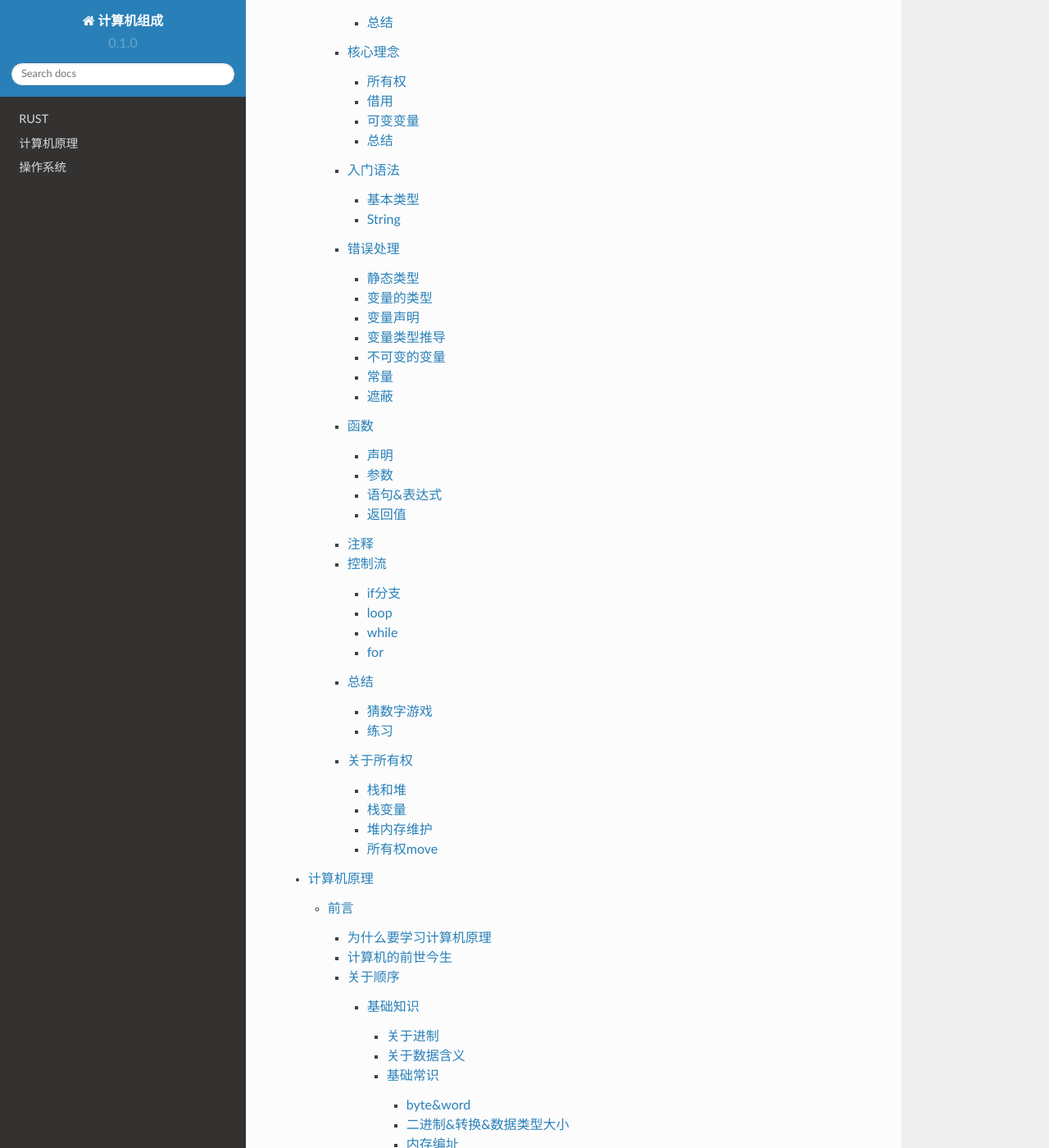
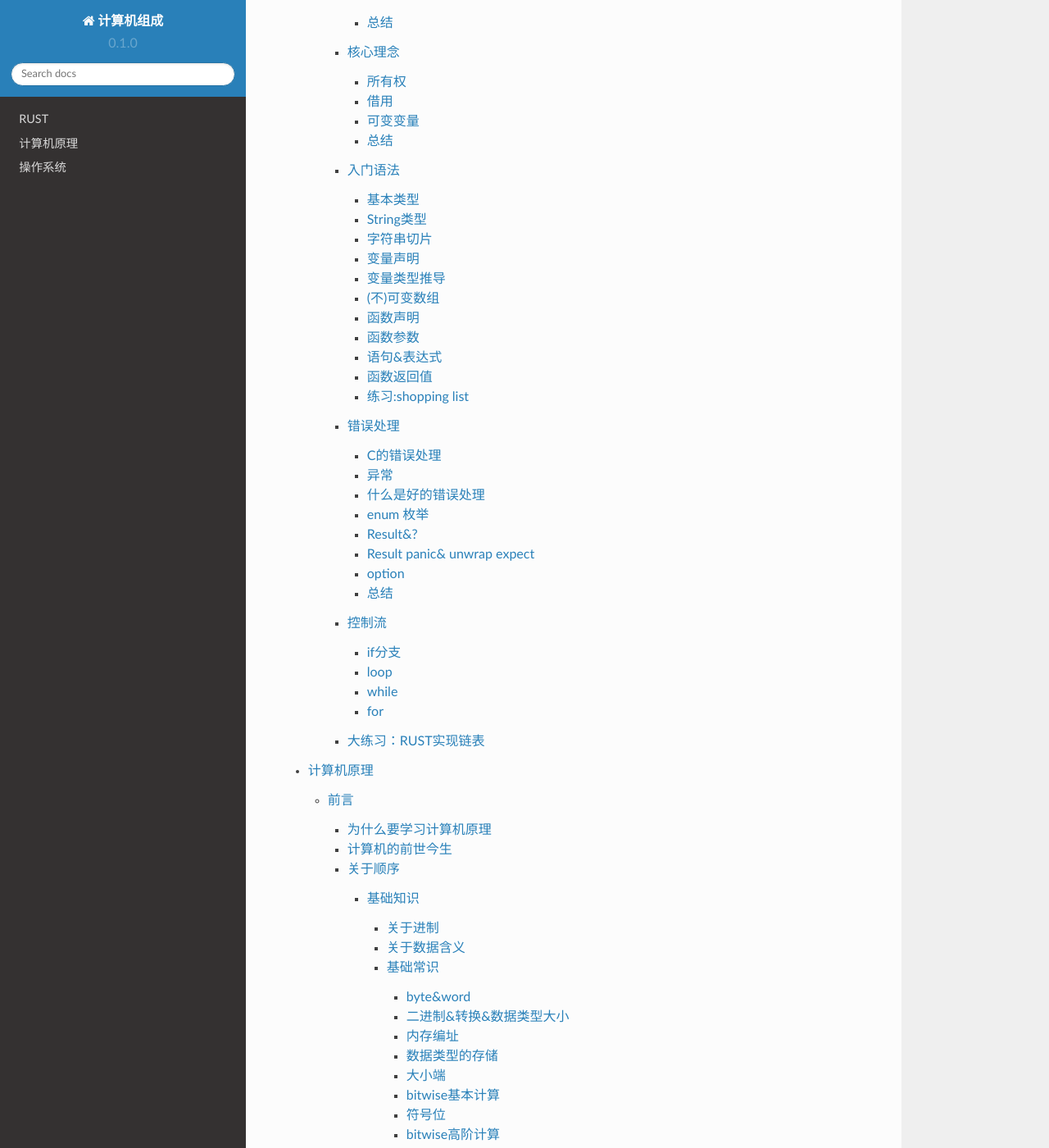
Before and after one commit to guoweikang/Notes, a Sphinx documentation site: the page built from docs/source/index.rst, in a window 1280 px wide and 1400 px high, scrolled down 1322 px. Shown: the whole window at 82% size. Built offline with Sphinx 7.4.7 and the Read the Docs theme 2.0.0, drawn with Linux system fonts in a browser that asks for light colours; pages that are not in the unit, such as notebooks, are missing from menus; some of the changed lines change nothing that is shown.

Commit message:
update rust

```diff
--- a/docs/source/rust/rust.rst
+++ b/docs/source/rust/rust.rst
@@ -340,6 +340,20 @@
 
  - 所有者可以把内存临时借用给其他人，借用内存的那个人，临时拥有内存，用完要归还给所有者
 
+思考一个问题，如果借用也是一个类型，借用有没有所有权的概念？
+
+.. code-block:: c
+
+	fn main() {
+		let s = String::from("你1234567");
+		let s1 = &s;
+		let s2 = s1; //s1有所有权概念吗? 是否会把所有权交给s2n?
+
+		println!("{}", s1);
+		println!("{}", s2);
+	}
+
+
 讲到这里，就必须要提 可变变量,我的内存借给别人，他能不能修改？如果我内存借用给了好几个人，这些人都对内存
 修改会出现什么情况？
 
@@ -543,6 +557,167 @@
 ---------
 是时候简单介绍一些基本类型和语法 以便于继续下面的学习
 
+基本类型
+^^^^^^^^^^
+和C类似，RUST的基本数据类型有：
+
+ - 符号整数：  i8 i16 i32 i64 i128 以及 isize(平台相关 指针宽度)
+ - 无符号整数: u8 u16 u32 u64 u128 以及 usize
+ - 浮点数： f32 f64
+ - char: 单个unicode字符,4byte
+ - bool: 只能是true 和 false
+ - 单元类型 unit：() 只能为空
+
+.. note::
+
+	基础类型的赋值(copy) 是值copy（内存都是栈上内存）,虽然基础类型没有所有权转移，但是依然遵循借用规则
+
+.. code-block:: c
+
+	fn main() {
+		let mut s = 10;
+		let mut s1 = &mut s;
+
+		println!("{}",s); // 错误，s已经作为可变变量借用给了 s1
+		println!("{}",s1);
+	}
+
+
+String类型
+^^^^^^^^^^^
+在RUST里面有两个string 类型， 我们先介绍String 类型， 需要注意的有两点:
+
+ - String 是一个长度可变的字符串，内存从堆上分配
+ - String 遵循所有权
+ - String 内部以UTF-8编码
+ - String 类型的基本结构为 3word字节 (capcity：  data:  len: )
+
+.. code-block:: c
+
+	let mut s: String = String::from("Hello "); // mut tell use this s is mutable
+	s.push_str("world!");
+	s.replace_range(.., "123"); // 可能破坏 UTF-8编码
+	let s2 = String::from("second word");
+	let s3 = s1 + &s2; // 这里 s1的所有权已经move
+	println!("{}", s1); // 错误
+
+字符串切片
+^^^^^^^^^^^
+字符串切片是字符串部分值得*引用*，初始化为：
+
+.. code-block:: c
+
+	fn main() {
+
+		let mut s = String::from("hello world");
+
+		let hello = &s[0..5];
+
+		let world = &s[6..11];
+
+		s.clear(); //错误， s此时被 world 切片引用
+		println!("{}",world);
+	}
+
+当字符串被切片引用期间，字符串不能修改
+
+切片得优势: 允许我们在仅使用部分内存时，依然能够享受 所有权 借用规则
+
+
+变量声明
+^^^^^^^^
+RUST的变量声明格式为 :  let  + {mut} + 变量名 + {: 类型}
+
+ - mut 是可选的，用来声明可变变量，可变变量下一小节说明
+ - :类型: 类型说明是可选的，关于默认类型推导后面专门说明
+
+.. code-block:: c
+
+	#声明变量
+	let int32: i32 = 123;
+	let mut int32: i32 = 123;
+
+变量类型推导
+^^^^^^^^^^^^^^
+上一小节，我们说变量声明的类型可能是可选的，RUST 提供以下几种机制，在编译阶段，自动推导出类型
+
+ - 显示给出类型：  let a : i32 显示声明a 的类型为i32
+ - 通过后缀:  let a = 12i32， 利用初始值的后缀 声明a的类型为i32
+ - 默认类型:  let a = 12;  RUST 默认整数类型为 i32 浮点型默认为 f64
+ - 上下文推断: RUST 不仅仅只是根据初值定义类型，还可以通过上下文的使用 决定类型
+
+关于(不)可变 在之前我们已经介绍过 不在强调
+
+(不)可变数组
+^^^^^^^^^^^^^^
+Vec 是RUST提供的可变数组类型 下面是一个示例：
+
+.. code-block:: c
+
+	let mut v: Vec<i32> = Vec::new();
+	v.push(2);
+	v.push(3);
+	// Even here, the ": Vec<i32>" type annotation is optional. If you omit it, the
+	// compiler will look ahead to see how the vector is being used, and from that, it
+	// can infer the type of the vector elements. Neat!
+
+固定大小的数组，C里面的固定数组，发生访问越界是不会报错的，Rust如果发生数组越界 会报错
+
+.. code-block:: c
+
+	let mut arr: [i32; 4] = [0, 2, 4, 8];  // 声明使用 类型；大小
+	arr[0] = -2;
+	println!("{}", arr[0] + arr[1]);
+
+函数声明
+^^^^^^^^^^^^
+ - fn用来声明函数，其余和C一样
+
+函数参数
+^^^^^^^^^
+ - 通过(var1 : datatype,  var2 : datatype) 定义了两个类型的变量
+
+语句&表达式
+^^^^^^^^^^^^^
+本小节对于习惯使用C 但是第一次解除RUST的人可能有点别扭，RUST有一个叫做表达式的概念；
+从代码直观编程上看，语句是有”;“ 作为结尾的， 表达式没有 ";"  下面是一个最直观的例子
+
+.. code-block:: c
+
+	fn main() {
+		let y = {
+			let x = 3;
+			x + 1
+		};
+		println!("The value of y is: {}", y);
+	}
+
+这里使用的是一个块表达式
+
+函数返回值
+^^^^^^^^^^^^
+
+ - 通过类似 fn a() -> i32 {} 定义一个返回值是i32类型的函数
+ - 函数返回值 必须通过表达式的形式返回,RUST没有return 关键字
+
+下面是一个简单的示例:
+
+.. code-block:: c
+
+	fn main() {
+		let x = plus_one(5);
+
+		println!("The value of x is: {}", x);
+	}
+
+	fn plus_one(x: i32) -> i32 {
+		// x + 1;错误
+		x+1 //正确
+	}
+
+
+练习:shopping list
+^^^^^^^^^^^^^^^^^^
 请先尝试自己通过google 或者chatgpt 完成一个小程序实现如下功能：终端接收购物清单，结束输入done 然后打印
 
 .. code-block:: c
@@ -561,28 +736,18 @@
 	* cucumbers
 
 
-基本类型
-^^^^^^^^^^
-和C类似，RUST的基本数据类型有：
-
- - 符号整数：  i8 i16 i32 i64 i128 以及 isize(平台相关 指针宽度)
- - 无符号整数: u8 u16 u32 u64 u128 以及 usize
- - 浮点数： f32 f64
- - char: 单个unicode字符,4byte
- - bool: 只能是true 和 false
- - 单元类型 unit：() 只能为空
-
-String
-^^^^^^^^^^
-
 错误处理
 ---------
-错误处理机制，在任何一门语言都是常见并且必要的，目前常见的错误处理有两种模式:
+错误处理机制，在任何一门语言都是常见并且必要的，在进入RUST 的错误处理之前，先回顾一下主流语言的处理方式和存在问题
 
-  - C/C++ 里面，常见的都是通过返回值返回错误(0 success  !0 error)
-  - python/java 经常使用的异常机制
+C的错误处理
+^^^^^^^^^^^^^
+C里面最常见的错误返回一般是:
 
-不得不说，其实C里面的错误处理是最简单、也是最不好使用的; 必须要求每个函数*最好*都有自己的文档说明，用以解释自己的返回值，并且调用者必须要处理，让我们看一下以下这段代码，看看有什么问题：
+ - 0 表示成功，-1表示失败， 错误原因通过修改errno记录
+ - 如果返回值是一个指针(void *) NULL表示失败，非NULL表示成功
+
+不得不说，其实C里面的错误处理是最简单，看一下下面的示例
 
 .. code-block:: c
 
@@ -609,169 +774,293 @@
 
 看一下上面代码；应该是C里面经常会犯的错误；由于每个函数对错误可能都有不同的理解,因此C对于错误的处理有这些痛点:
 
-  - 不同函数对于返回值有不同的解释we(一般通常是<0是错误 0是成功 >0有其他含义)
+  - 不同函数对于返回值有不同的解释
   - 错误在逐层向上传递的时候,每一级都处理正确，如果哪里处理不正确，就可能会产生bug
+  - 由于每一级都需要错误检查，因此代码中可能存在大量的错误检查代码，影响可读性
+
+异常
+^^^^^^
+由于C/C++经常由于对返回值漏检查，因此，现在大多数语言都使用了异常机制，如果你使用过异常机制，你会发现他得最大特点在
+
+ - 如果函数调用链某一个环节发生了错误(没有处理异常) 该异常会一直向上传递，直到有人捕获他或者触发main crash
+ - 异常得好处在于，如果错误没有被捕获，程序不会在错误状态下继续运行
+ - 不需要向C一样，在每一级都处理异常，优化了代码
+
+但是异常也引入了一些新的问题，在C里面，由于错误会被一层一层处理，因此一旦错误发生，是比较容易追溯；而且当前函数只需要关注calle可能得错误即可；
+但是由于异常引入，导致可能错误陷入很深，并且如果中间调用者也不对错误进行正确捕获，最终也会导致异常无法追溯
+
+总结一下，错误处理在编程中是必须要处理得，好的错误处理应该完成这些功能
+
+
+什么是好的错误处理
+^^^^^^^^^^^^^^^^^^
+
+ - 每一级调用的错误是明确的，并且需要正确的处理
+ - 虽然错误都要捕获，但是最好不要有很多检查代码，错误处理代码应该尽可能优雅简洁，可读性要好，尽量和正常逻辑有明显得分界线(C做的不好 异常得try catch 是一个好的例子)
+
+
+enum 枚举
+^^^^^^^^^^
+在正式介绍RUST 错误处理之前，先简单介绍一下 RUST 中的枚举,枚举基本上和C 类似，看下面代码
+
+.. code-block:: c
+
+	enum COLOR {
+    Red,
+    Yellow,
+    Blue,
+	}
+
+	fn func(color: COLOR) {
+		match color {
+			COLOR::Red =>  println!("red"),
+			COLOR::Yellow =>  println!("Yellow"),
+			//COLOR::Blue =>  println!("Blue"), this would error
+		}
+	}
+
+	fn main() {
+		func(COLOR::Red);
+		func(COLOR::Yellow);
+		func(COLOR::Blue);
+	}
+
+一个简单的枚举使用示例，match 类似于switch case, 一个match 必须要匹配所有的枚举值，当然也有一种默认写法
+
+.. code-block:: c
+
+	enum COLOR {
+    Red,
+    Yellow,
+    Blue,
+	}
+
+	fn func(color: COLOR) {
+		match color {
+			COLOR::Blue =>  println!("Blue"),
+			_ =>  println!("not blue"),
+		}
+	}
+
+	fn main() {
+		func(COLOR::Red);
+		func(COLOR::Yellow);
+		func(COLOR::Blue);
+	}
+
+试一下把 _ =>  println!("not blue"), 放到第一行 看看会发生什么？ match 是顺序匹配的, _ 隐含有匹配所有的含义
 
 
 
-------------------
-我们主要通过对比 RUST 和 C的变量使用以及约束上 来帮助理解RUST的变量使用
-
-我们都知道C语言的变量只是一个内存label，基本格式为:
-  限定符(const static voiliate ....) + 数据类型(int/struct...) + 变量名
-
-限定符主要用于描述内存位置(bss/stack)以及一些其他约束(const 常量,编译阶段会检查不允许修改)等
-数据类型就很简单了，主要用来描述变量内存大小 变量名用于在编写代码作为注记符，经过编译后，变量的使用只是引用其内存地址
-
-C语言(主要是编译器)也提供了一些基本的变量类型检查,比如如果使用const 修饰的变量，不能再代码中修改他
-
-如果比较 RUST的和C的区别，这个我想说，各有利弊把
- - 使用习惯C语言的人，似乎总是认为C是好的，因为他 更加贴近计算机，我们基本上可以通过C语言判断出他的汇编行为(需要一些计算机原理知识);
- - 任何更加上层语言，总是对代码增加了一些高级机制，RUST也不例外，RUST 为了安全和更加高级的功能，变量不在是简单的内存label，类似于python java，加了一层抽象封装:类型
- - RUST的优点在于 拥有强大的类型系统，在编程层面就实现了变量的并发、错误引用等检查
-
-.. node::
-	由于RUST的类型系统的强大，因此不可避免在类型以及变量使用上，相比较C在使用上要更加复杂一点，但是这种复杂，在原有C语言里面也是存在的(这个意思是，如果C要实现RUST 提供的加强能力，也必须要额外编写代码)
-
-
-静态类型
-^^^^^^^^^
-可喜可贺，RUST 是一种静态类型语言，和C一样，所有变量的类型在编译阶段就确定下来了，但是比C稍微强的是，RUST
-编译器支持编译期间的类型推导
-
-
-
-变量的类型
-^^^^^^^^^^^^
-和C类似，RUST的基本数据类型有：
-
- - 符号整数：  i8 i16 i32 i64 i128 以及 isize(平台相关 指针宽度)
- - 无符号整数: u8 u16 u32 u64 u128 以及 usize
- - 浮点数： f32 f64
- - char: 单个unicode字符,4byte
- - bool: 只能是true 和 false
- - 单元类型 unit：() 只能为空
-
-复合类型：
- - 数组类型：如 [1,2,3]
- - 元组类型：如(1,true)
-
-注意区别和C的不同：
- - char 是4byte
- - bool 只有两个值 更加明确
- - 多了一个unit类型
- - 元组可以类比为 C里面的结构体
-
-变量声明
-^^^^^^^^
-RUST的变量声明格式为 :  let  + {mut} + 变量名 + {: 类型}
-
- - mut 是可选的，用来声明可变变量，可变变量下一小节说明
- - :类型: 类型说明是可选的，关于默认类型推导后面专门说明
+枚举也允许指定不同的类型，看示例
 
 .. code-block:: c
 
-	#声明变量
-	let int32: i32 = 123;
-	let mut int32: i32 = 123;
+	enum COLOR {
+    Red(i32),
+    Yellow(String),
+    Blue,
+	}
 
-变量类型推导
-^^^^^^^^^^^^^^
-上一小节，我们说变量声明的类型可能是可选的，RUST 提供以下几种机制，在编译阶段，自动推导出类型
+	fn func(color: COLOR) {
+		match color {
+			COLOR::Red(a) =>  println!("red value is {}",a ),
+			COLOR::Yellow(s) =>  println!("string value is {}",s),
+			COLOR::Blue =>  println!("blue"),
+		}
+	}
 
- - 显示给出类型：  let a : i32 显示声明a 的类型为i32
- - 通过后缀:  let a = 12i32， 利用初始值的后缀 声明a的类型为i32
- - 默认类型:  let a = 12;  RUST 默认整数类型为 i32 浮点型默认为 f64
- - 上下文推断: RUST 不仅仅只是根据初值定义类型，还可以通过上下文的使用 决定类型
+	fn main() {
+		func(COLOR::Red(100));
+		func(COLOR::Yellow("Hello".to_string()));
+		func(COLOR::Blue);
+	}
 
-
-不可变的变量
-^^^^^^^^^^^^^^
-C语言定义一个不可变的变量，我们都知道可以使用const关键字
-
- - const 关键字用于声明一个不可变变量,编译器在编译时，如果发现有人尝试对其修改 会报错
-
-RUST是怎么样定义不可变变量？
-
- - 不可变变量:  let variable, 声明不可变变量，和C语言的const变量类似，rust的类型检查会更为严格
-
-
-注意：RUST的不可变变量和常量的区分：常量必须给出显示的类型声明，，不可变变量 可以通过赋值语句，动态的初始化。
-
-为什么建议使用不可变变量？
-从RUST的变量声明上，我们就可以看出来，默认如果不加mut，变量都会声明为不可变变量，在C语言中我们一般没有这个习惯，RUST就是要强行反转这个习惯，变量在一般情况下，只允许使用一次，用完以后，就不能修改，只有在明确后续需要修改的时候，需要把变量声明为可变变量；这样做的好处是，可以预防一些bug以及更加方便做并发编程
-
-
-常量
-^^^^^^
-C语言定义一个基本常量，一般我们使用#define 关键字
-
- - #define 关键字 在预编译阶段 代码就会被替换成常量，常量并不是变量，只是作为简单的字符串替换
- - 常量: const  AAA_BBB_CCC: DATA_TYPE; 必须显示给出类型定义在编译阶段类型的内存大小以及值就必须要确认下来，不允许在发生改变，有点像C里面的宏常量
-
-
-遮蔽
-^^^^^
-我们知道，C语言允许在不同作用域内定义重名变量，而且该变量只在最内层作用域生效；
-RUST 则不同，RUST 允许在同一个作用域，重复定义变量，相同作用域内的变量 一旦重新定义，则会抛弃之前的定义
-
-为什么需要这个能力？
-
- - 当之前变量使用完成以后，我们希望复用变量名，可以抛弃掉第一个变量，这样可以不用定义大量的label，可读性会更好（持有怀疑态度，虽然我有时确实也会遇到类似问题，但是不一定这就是好的解决方法）
- - 节省内存：这个是我认可的，因为一个已经不在使用的变量，我们知道他依然会占用一个栈内存，直到作用域结束，但是通过遮蔽，可以复用或者释放之前变量内存
-
-函数
--------
-
-声明
-^^^^^^
- - fn用来声明函数，其余和C一样
-
-参数
-^^^^^
- - 通过(var1 : datatype,  var2 : datatype) 定义了两个类型的变量
-
-语句&表达式
+Result&?
 ^^^^^^^^^^^^^
-本小节对于习惯使用C 但是第一次解除RUST的人可能有点别扭，RUST有一个叫做表达式的概念；
-从代码直观编程上看，语句是有”;“ 作为结尾的， 表达式没有 ";"  下面是一个最直观的例子
+Result 是一种枚举类型
 
 .. code-block:: c
 
-	fn main() {
-		let y = {
-			let x = 3;
-			x + 1
-		};
-		println!("The value of y is: {}", y);
+	enum Result <T,E> {
+		Ok(T),
+		Err(E),
 	}
 
-这里使用的是一个块表达式
-
-返回值
-^^^^^^^
-
- - 通过类似 fn a() -> i32 {} 定义一个返回值是i32类型的函数
- - 函数返回值 必须通过表达式的形式返回,RUST没有return 关键字
-
-下面是一个简单的示例:
+这段代码利用了类似C++泛型的概念，暂时先不关注；Result 是预定义在RUST 标准类型库的，也就是我们不需要自己定义，可以直接使用
 
 .. code-block:: c
 
-	fn main() {
-		let x = plus_one(5);
-
-		println!("The value of x is: {}", x);
+	fn get_num(i: i32) -> Result<i32, &'static str> {
+		if i%2 == 0 {
+			Ok(i)
+		} else {
+			Err("not invaliable")
+		}
 	}
 
-	fn plus_one(x: i32) -> i32 {
-		// x + 1;错误
-		x+1 //正确
+	fn main() {
+		match get_num(11) {
+			Ok(i) => println!("get num {}",i),
+			Err(s) => println!("get num failed {} ",s),
+		}
 	}
 
-注释
--------
-单行注释和多行注释，和C语法一致
+Result 枚举返回值主要解决什么问题？
+
+ - Result 明确了函数一定有是有正确和错误返回值的(Ok Err)
+ - Result 明确了调用者必须要合理对待区分不同返回值
+
+还有哪个问题没有解决？
+ - match 引入了代码检查分支，此时代码依然还是比较冗余的，可读性不好
+
+让我们看一个片段
+
+.. code-block:: c
+
+	fn read_file(filename: &str) -> Result<String, io::Error> {
+		let mut s = String::new();
+		let result = File::open(filename);
+
+		let mut f = match result {
+			Ok(file) => file,
+			Err(e) => return Err(e);
+		};
+
+		match f.read_to_string(&mut s) {
+			OK(_) => Ok(s),
+			Err(e) => Err(e),
+		}
+	}
+
+为了正确处理返回值，我们依然不得不写很多的match 逻辑，为了简化这种逻辑，RUST 提供了 精简版的写法
+
+.. code-block:: c
+
+	fn read_file(filename: &str) -> Result<String, io::Error> {
+		let mut s = String::new();
+		let mut f = File::open(filename)?;
+
+		f.read_to_string(&mut s)?;
+		Ok(s),
+	}
+
+?的意思是，如果返回值是Err,则会在当前代码停止并直接返回错误，如果OK，则帮助我们把ok内容返回
+
+.. code-block:: c
+
+	fn read_file(filename: &str) -> Result<String, io::Error> {
+		let mut s = String::new();
+		File::open(filename)?.read_to_string(&mut s)?;
+		Ok(s),
+	}
+
+Result panic& unwrap expect
+^^^^^^^^^^^^^^^^^^^^^^^
+panic 使用场景一般发生在: 当某个错误发生以后，程序无法恢复 最简单的panic 是: panic! 宏
+
+
+.. code-block:: c
+
+	panic!("this error unrecoverable")
+
+RUST 还提供了一种错误处理，如果calle的错误我们不需要自己处理(不是忽略) 默认错误发生动作不再是return(见?) 而是直接panic 可以使用 unwrap 和 expect
+
+.. code-block:: c
+
+	fn read_file(filename: &str) -> String {
+		let mut s = String::new();
+		let mut file = File::open(filename).unwrap(); //OK，解压OK内容并且返回，否则panic
+		let mut file = File::open(filename).expect("failed to open file"); // OK，解压OK内容并且返回，否则panic 并提供更多信息
+	}
+
+
+option
+^^^^^^^
+Option 也是一个enum 类型
+
+.. code-block:: c
+
+	enum Option <T> {
+		Some(T),
+		None,
+	}
+
+相比较Result,Option 不在提供Err的返回，而是用Some替换了Ok,用None 替换了Err, 这种相比较Result 有以下好处：
+
+ - 当我们有一个函数 比如是 get_vec 从数组获取某个元素，当获取不到的时候，不应该被看作是错误或者是异常，而应该作为空值正常处理
+
+ .. code-block:: c
+
+
+	use std::fs::File;
+	use std::io::Read;
+
+	fn read_file_no_err(filename: &str) -> Option<String> {
+		let mut s = String::new();
+		let mut f = match  File::open(filename) {
+		    Ok(file) => file,
+		    Err(e) =>   {
+		            println!("open failed");
+		            return None;
+		    },
+		};
+
+		match f.read_to_string(&mut s) {
+		    Ok(_) => Some(s),
+		    Err(e) => return None,
+		}
+	}
+
+	fn main() {
+	    let op = read_file_no_err("./a.txt");
+	    if op.is_some() {
+	        println!("read string {} ", op.unwrap());
+	    } else {
+	        println!("read None");
+	    }
+	}
+
+这里我们重新定义了readfile的返回值，如果失败，返回None，成功则返回读取的字符串
+
+Option如何获取Some的值？ Option也支持和Result的一样的语法, ?
+
+ .. code-block:: c
+
+
+	fn get_num(num: i32) -> Option<i32> {
+		if num % 2 == 0  {
+			return Some(num);
+		}
+		None
+	}
+
+	fn test(num: i32) -> Option<i32> {
+		//let some_val = get_num(num)?;
+		//let some_val = get_num(num).unwrap();
+		let some_val = get_num(num).expect("invalid num");
+
+		Some(some_val+1)
+	}
+
+
+	fn main() {
+		let val = test(13);
+		if val.is_some() {
+			println!("get num success {}", val.unwrap());
+		} else {
+			println!("get num None");
+		}
+	}
+
+总结
+^^^^^^
+ - RUST 支持错误返回类型经常使用 Result 和 Option 两个枚举类型
+ - Result 和 Option 都支持 ? 辅助，正确情况可以用来获取 Ok/Some value, 错误情况支持 对 Err() None的返回
+ - Result 和 Option 都支持unwrap/expect，正确情况可以用来获取 Ok/Some value, 错误情况触发panic
+ - Option 相比较Result 多了 is_some 和 is_none 的判断，使用者根据自身情况使用
+ - Option 相比较Result 多了 unwrap_or, 当返回值为None的情况下，用来返回默认值
+
 
 控制流
 -------
@@ -894,7 +1183,7 @@
 
 for
 ^^^^^
-RUST的for实现有点类似于python等上层语言，支持对高级类型的遍历，下面是一个对vector类型的遍历，关于vector类型，在类型系统讲解
+RUST的for实现有点类似于python等上层语言，支持对高级类型的遍历，下面是一个对vector类型的遍历
 
 .. code-block:: c
 
@@ -905,89 +1194,6 @@
 		println!("LIFTOFF!!!");
 	}
 
-总结
------
-如果不考虑高级类型以及其他高级功能，我们本章了解了RUST 的基本编程语法
 
- - 基本类型
- - 变量声明
- - 函数
- - 控制分支
-
-OK，我想说，这里其实已经涵盖了几乎C语言具备的所有能力了，不是吗？可以试着看一下以下代码，如果可以看懂，
-证明基本代码语法就就学习合格了，在尝试做几个练习，做一些巩固
-
-猜数字游戏
-^^^^^^^^^^^
-
-练习
-^^^^^
-- 在华氏温度和摄氏度之间转换温度。
-- 生成 n 阶斐波那契数列。
-- 打印圣诞颂歌 “The Twelve Days of Christmas” 的歌词，利用歌曲中的重复部分（编写循环）。
-
-
-关于所有权
-------------
-上一个章节，我们已经学习了一些基本变量和基本的编程语法，这一节，我们将尝试讨论以下RUST里面非常重要的一个概念: 所有权，介绍之前，先复习一些概念
-
-栈和堆
-^^^^^^
-我们假设C语言是之前的基本开发语言，这两个概念对我们一定不陌生了
- - 如果变量 不是通过malloc申请的内存，那么使用的是栈内存或者bss段内存
- - 从堆上分配的内存,只能通过指针访问
- - malloc分配的内存,在没有free之前，生命周期都是有效的
-
-作用域的概念我们这里不介绍，RUST基本和C一样
-
-栈变量
-^^^^^^^
-让我们先看一下栈上的变量，以及生命周期
-
-.. code-block:: c
-
-	fn func1(mut x: i32, mut y: i32) {
-		x = x + 1;
-		y = y + 1;
-		println!("func1 : x = {:?} y = {:?}\n", x, y);
-	}
-
-	fn main() {
-	{
-			let x = 5;
-			let y = x;
-
-			println!("before: x = {:?} y = {:?}\n", x, y);
-			func1(x, y);
-			println!("after: x = {:?} y = {:?}\n", x, y);
-		}
-		//println!("after: x = {:?} y = {:?}\n",x,y);
-	}
-
-这个行为和C是类似的，存在于栈上的变量是会采取copy value的方法，并且只会在当前作用域内生效，作用域外该变量不在生效
-
-
-堆内存维护
-^^^^^^^^^^^
-OK,让我们来到今天的重头戏，变量存在于堆的内存 RUST是如何维护的；
-
-C里面关于内存的问题，一直以来就是问题重灾区，无论是 uaf(user after free) 或者是double free，本质上的问题都是因为程序要自己维护堆上的内存分配和释放；如果接触过JAVA的，我们知道，java里面提出了
-GC 垃圾回收的概念，java自己会维护 new（）出来的变量的引用情况，一旦没有任何人在使用，则对齐进行释放；
-
-RUST也提供了内存自动销毁的能力，但是并没有利用GC机制，而是利用了所有权的机制:
-
-
-
-上面三条就是RUST致力于解决 内存问题得原则，让我们看一下:
-
- - 利用生命周期范围，帮助程序解决忘记内存释放得问题
- - 利用唯一所有者，解决传统维护GC得工作量，性能更好，同时也能解决并发问题(谁应该释放得问题 比如double free)
-
-思考:  这个原则有没有局限性? 比如有没有可能一个变量得内存需要有多个所用者?  C语言是如何管理内存得？
-
-所有权move
-^^^^^^^^^^^
-看下面代码，实际生产场景会报错,这段代码向我们揭示了一个
-
-
-.. code-block:: c
+大练习：RUST实现链表
+---------------------
```
